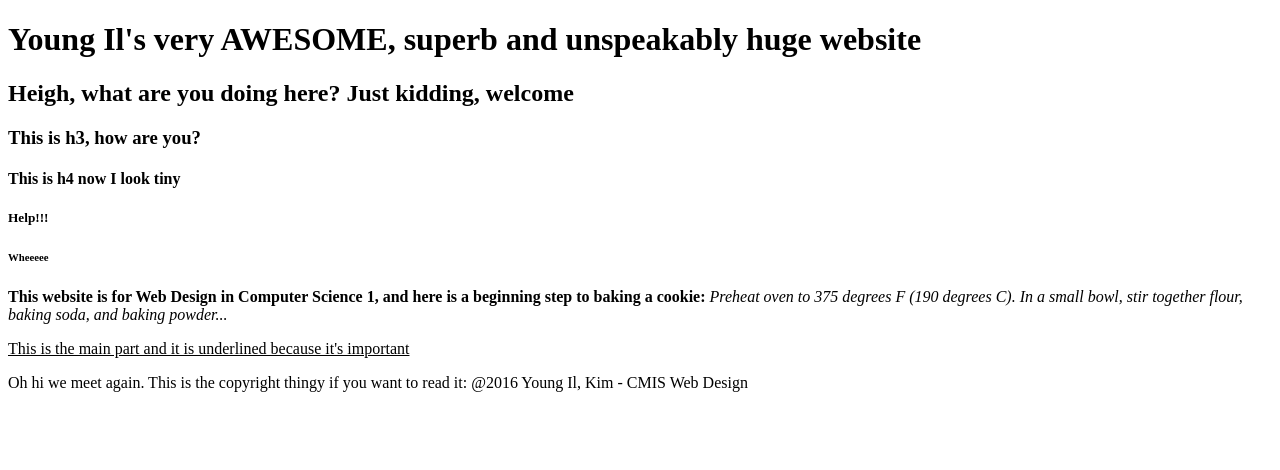
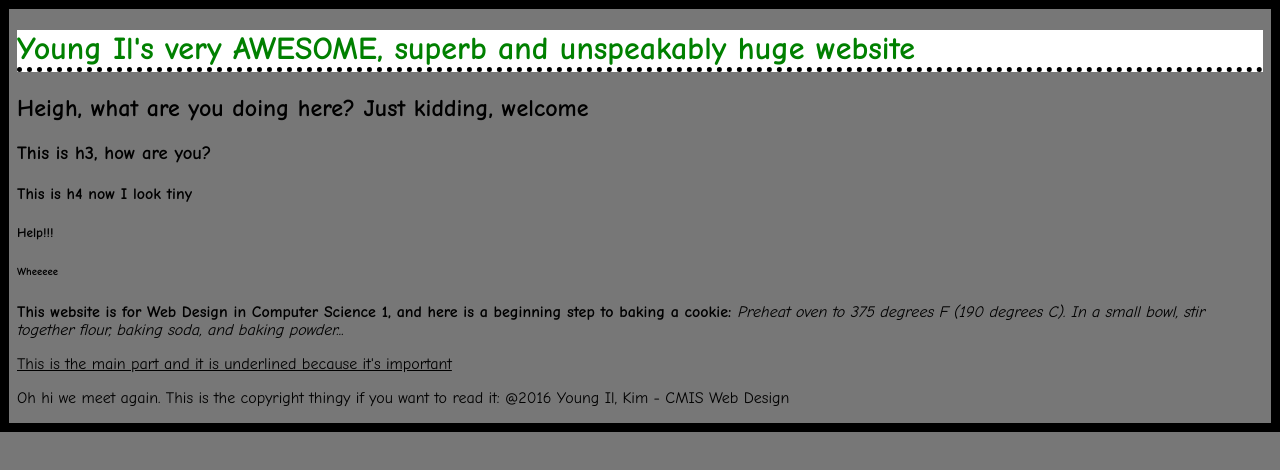
Before and after one commit to youngil-1013/CMIS_HTML_repo, a plain HTML site: page index.html in a window 1280 px wide. Drawn offline with Linux system fonts and the light colour scheme.

Commit message:
I trolled more on the website

```diff
--- a/index.html
+++ b/index.html
@@ -19,6 +19,8 @@
 			This is a cookie website
 		</title>
 		<meta charset="utf-8"/>
+		<link rel="stylesheet" href="main.css" type="text/css">
+
 	</head>
 	<body>
 		<header>
--- /dev/null
+++ b/main.css
@@ -0,0 +1,13 @@
+html {
+	font-family:Comic Sans MS;
+	background-color:#777;
+	border: 9px solid black;
+}
+
+h1 {
+	color:green;
+	border-bottom: thick dotted black;
+	background-color: white;
+}
+
+h2 {
```
